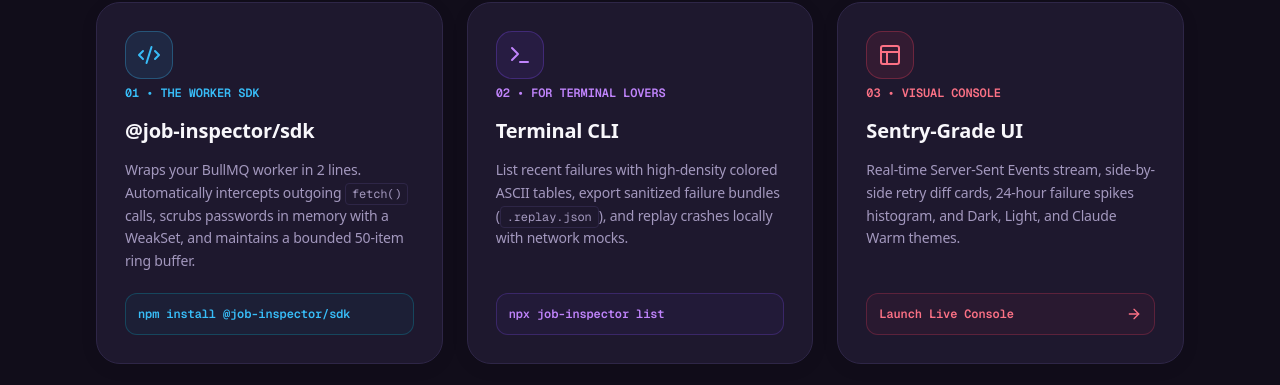
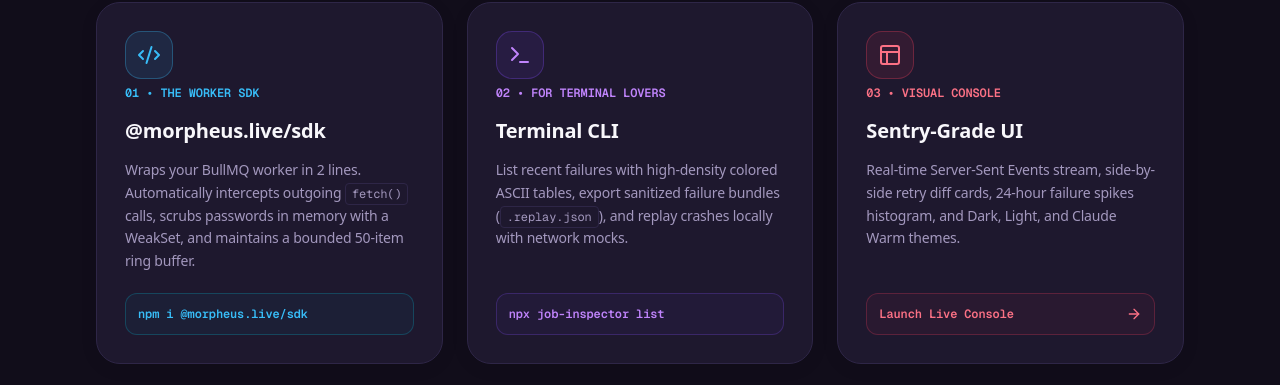
Before and after one commit to byte-curious/JobFailure_Inspector, a React (Vite) app in the folder packages/web/: page / in a window 1280 px wide. Shown: the part 1381-1766 px from the top of the page. Built offline with nearby package versions, Linux system fonts and the light colour scheme; no server answers.

Commit message:
feat: update README.md and also change the name from @job-inspector to @morpheus.live in landing page

```diff
--- a/packages/web/src/components/landing/HeroSection.tsx
+++ b/packages/web/src/components/landing/HeroSection.tsx
@@ -11,7 +11,7 @@ export const HeroSection: React.FC<HeroSectionProps> = ({ onOpenConsole, onOpenD
     const [copied, setCopied] = useState(false);
     const { showToast } = useToast();
 
-    const installCmd = "npm install @job-inspector/sdk";
+    const installCmd = "npm i @morpheus.live/sdk";
 
     const copyInstall = () => {
         navigator.clipboard.writeText(installCmd);
--- a/packages/web/src/components/landing/ToolPillars.tsx
+++ b/packages/web/src/components/landing/ToolPillars.tsx
@@ -46,7 +46,7 @@ export const ToolPillars: React.FC<{ onOpenConsole: () => void }> = ({ onOpenCon
             <span className="text-xs font-mono uppercase font-bold tracking-wider" style={{ color: cyanColor }}>
               01 • THE WORKER SDK
             </span>
-            <h3 className="text-xl font-bold font-sans" style={{ color: "var(--text)" }}>@job-inspector/sdk</h3>
+            <h3 className="text-xl font-bold font-sans" style={{ color: "var(--text)" }}>@morpheus.live/sdk</h3>
             <p className="text-sm font-sans leading-relaxed" style={{ color: "var(--text-muted)" }}>
               Wraps your BullMQ worker in 2 lines. Automatically intercepts outgoing <code className="font-mono text-xs px-1.5 py-0.5 rounded border" style={{ borderColor: "var(--border)" }}>fetch()</code> calls, scrubs passwords in memory with a WeakSet, and maintains a bounded 50-item ring buffer.
             </p>
@@ -59,7 +59,7 @@ export const ToolPillars: React.FC<{ onOpenConsole: () => void }> = ({ onOpenCon
               color: cyanColor,
             }}
           >
-            npm install @job-inspector/sdk
+            npm i @morpheus.live/sdk
           </div>
         </div>
 
```
Also changed, not shown: 1 other file (tests, documents, lock files or other folders).
